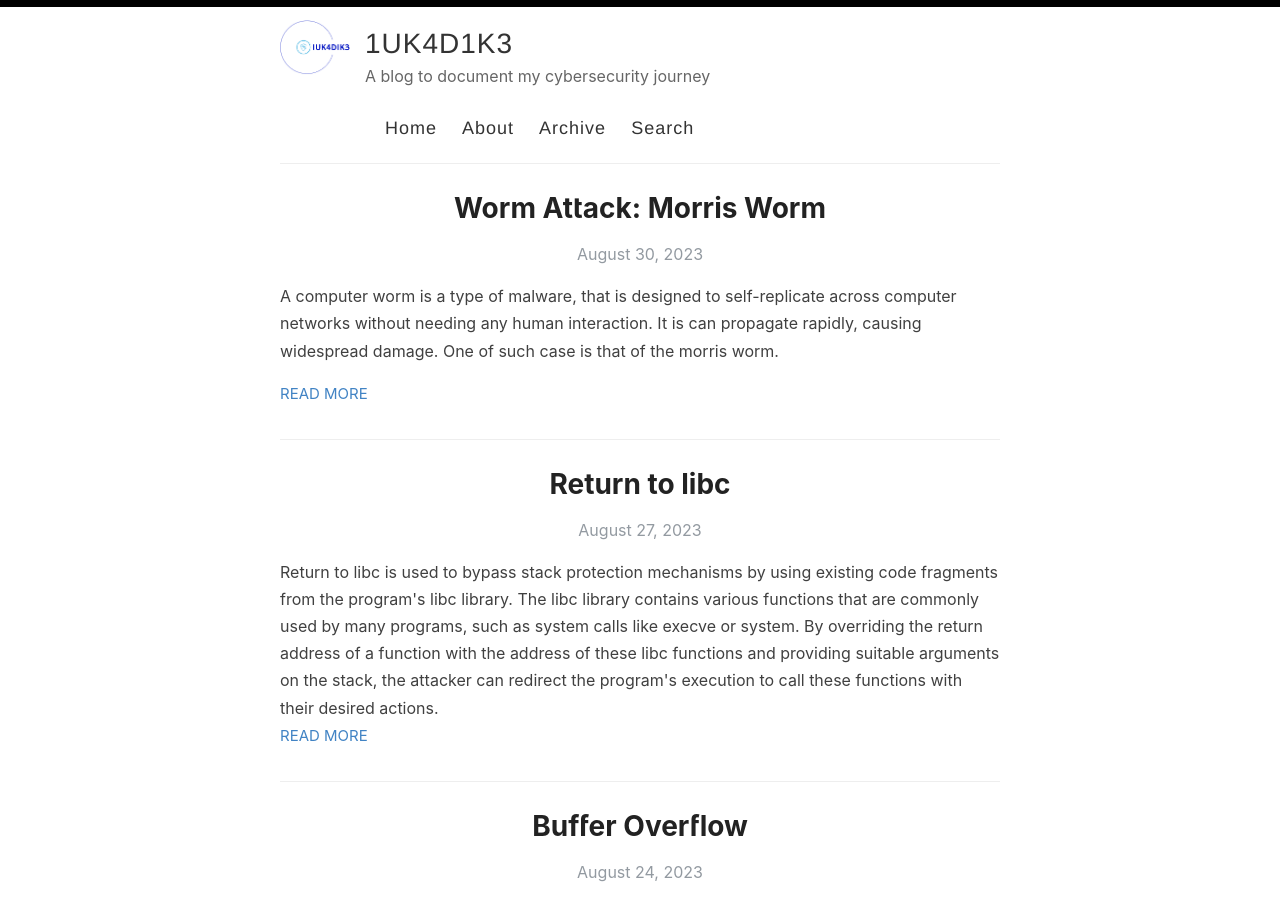
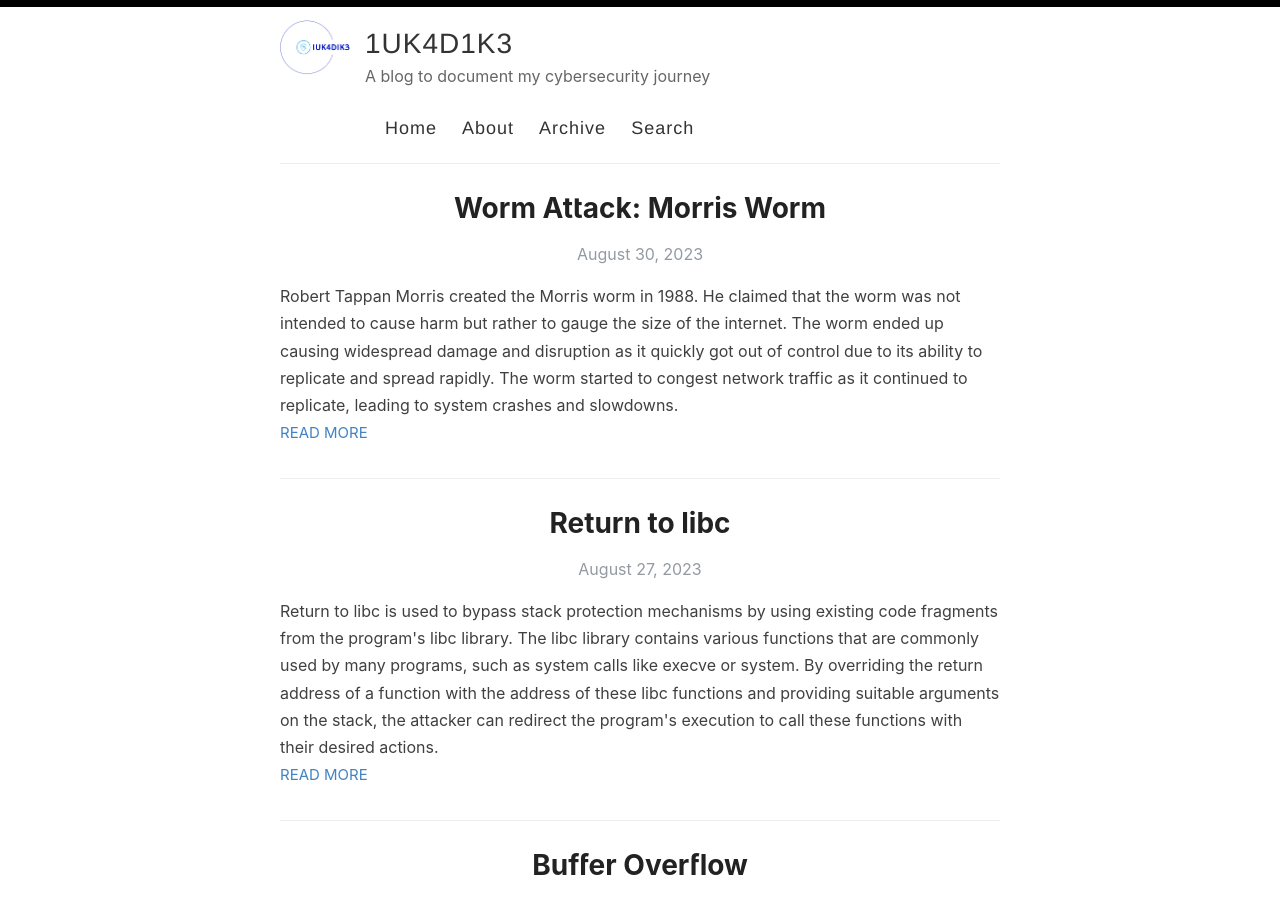
Before and after one commit to iukadike/blog, a Jekyll site: the page built from index.html, in a window 1280 px wide and 900 px high. Built offline with Jekyll 4.4.1, drawn with Linux system fonts in a browser that asks for light colours; the list of posts is cut into pages by our own code.

Commit message:
update post content

````diff
--- a/_posts/2023-08-30-morris-worm.md
+++ b/_posts/2023-08-30-morris-worm.md
@@ -1,15 +1,15 @@
 ---
 layout: post
 title: "Worm Attack: Morris Worm"
-excerpt:
+excerpt: Robert Tappan Morris created the Morris worm in 1988. He claimed that the worm was not intended to cause harm but rather to gauge the size of the internet. The worm ended up causing widespread damage and disruption as it quickly got out of control due to its ability to replicate and spread rapidly. The worm started to congest network traffic as it continued to replicate, leading to system crashes and slowdowns.
 categories: [bof, worm, malware]
 ---
 
-A computer worm is a type of malware, that is designed to self-replicate across computer networks without needing any human interaction. It is can propagate rapidly, causing widespread damage. One of such case is that of the morris worm.
+A computer worm is a type of malware that is designed to self-replicate across computer networks without needing any human interaction. It can propagate rapidly, causing widespread damage. One such case is that of the Morris worm.
 
-The worm was created in 1988 by Robert Tappan Morris. He claimed that the worm was not intended to cause harm, but rather to gauge the size of the internet. The worm ended up causing widespread damage and disruption as it quickly got out of control due to its ability to replicate and spread rapidly. The worm started to congest network traffic as it continued to replicate, leading to system crashes and slowdowns.
+Robert Tappan Morris created the Morris worm in 1988. He claimed that the worm was not intended to cause harm but rather to gauge the size of the internet. The worm ended up causing widespread damage and disruption as it quickly got out of control due to its ability to replicate and spread rapidly. The worm started to congest network traffic as it continued to replicate, leading to system crashes and slowdowns.
 
-While the morris worm is old, the techniques used by most worms today are still the same and involve two main parts: attack and self-duplication.
+While the Morris worm is old, the techniques used by most worms today are still the same and involve two main parts: attack and self-duplication.
 
 In this post, I aim to document my findings and observations while performing a SEED lab.
 
@@ -122,15 +122,15 @@ while True:
 
 #### Creating the badfile
 
-The attack involves overflowing a buffer in a function in the vulnerable program. To successfully execute a buffer-overflow attack, parameters like the stack frame pointer address, the buffer address of the vulnerable function need to be known. This can be obtained by debugging the program. However, because this lab is not necessarily about buffer-overflow, but observing a worm in acion, the author has designed the lab in such a way that these values are made available to the student when running the program runs normally.
+The attack involves overflowing a buffer in a function in the vulnerable program. To successfully execute a buffer-overflow attack, parameters like the stack frame pointer address and the buffer address of the vulnerable function need to be known. This can be obtained by debugging the program. However, because this lab is not necessarily about buffer overflow but about observing a worm in action, the author has designed the lab in such a way that these values are made available to the student when running the program normally.
 
 ```bash
 echo hello | nc -w2 10.153.0.72 9090
 ```
 
-**image**
+![task-1-a](https://github.com/iukadike/blog/assets/58455326/170133b1-2a55-4034-af5e-6e56ac61357f)
 
-We will use the information gotten from output of the program to edit the skeleton code such that a buffer-overflow attack happens
+We will use the information gotten from the output of the program to edit the skeleton code so that a buffer-overflow attack happens.
 
 ```python
 # Create the badfile (the malicious payload)
@@ -156,25 +156,25 @@ def createBadfile():
 
 The return address is after the frame pointer. This means that the return address is ebp+4 (for 32-bit). To find the offset, we have to find the distance of the return address from the start of the buffer. This is calculated as `ebp-buffer+4`
 
-We have chosen the address to store in our return address as ebp+12 because we need the return address value to be an address of one of the NOPs.
+We have chosen the address to store in our return address as ebp+12 because we need the return address value to be the address of one of the NOPs.
 </details>
 
-To test the attack, we simply run the attack program. If the attack is successful, a smiley face will be printed out on the target machine. As seen from the screenshot below, the attack is successful.
+To test the attack, we simply run the attack program. If the attack is successful, a smiley face will be printed on the target machine. As seen from the screenshot below, the attack was successful.
 
-**image**
+![task-1-b](https://github.com/iukadike/blog/assets/58455326/baa21848-52a5-4afd-8a4a-5de34e07cf85)
 
 
 <br>
 
 ### Self Duplication
 
-The distinct property of a worm is that it self replicates by copying itself from one machine to amother. There are two typical strategies used by worms for replication:
-- All the code is contained inside the shellcode payload
-- The attack code is divided into two:
+The distinct property of a worm is that it self-replicates by copying itself from one machine to another. There are two typical strategies used by worms for replication:
+- All the code is contained inside the shellcode payload.
+- The attack code is divided into two parts:
   -  an initial payload that is the shellcode used to exploit the buffer-overflow vulnerability
   -  a more complex payload (written using any language) that the shellcode fetches.
 
-For our worm to achieve self duplication, we would further modify the skeleton code as thus:
+For our worm to achieve self-dupplication, we would further modify the skeleton code as follows:
 
 ```python
 shellcode= (
@@ -202,21 +202,22 @@ while True:
     exit(0)
 ```
 
-Now, when the buffer-overflow vulnerability is exploited, our worm should be successfully copied. We can confirm by navigating to directory we provided.
+Now, when the buffer-overflow vulnerability is exploited, our worm should be successfully copied. We can confirm by navigating to the directory where the worm was copied to.
 
-**image**
+![task-2-a](https://github.com/iukadike/blog/assets/58455326/26c9ed2b-89bf-4ecf-b868-dbeb9bf5b31b)
 
-**image**
+![task-2-b](https://github.com/iukadike/blog/assets/58455326/8290920a-32ad-468d-901c-28c8574ceef2)
+
 
 <br>
 
 ### Propagation
 
-After the previous task, the worm has crawled (copied) itself crawl from our computer to the first target. We however, want the worm to keep crawling to other computers.
+After the previous task, the worm has crawled (copied) itself from our computer to the first target. We, however, want the worm to keep crawling to other computers.
 
-This task involves randomly generating an IP address and checking if the host is alive before launching the attack. The IP address will be randomly generated with the following pattern: `10.X.0.Y`, where X ranges from 151 to 155, and Y ranges from 70 to 80.
+This task involves randomly generating an IP address and checking if the host is alive before launching the attack. The IP address will be randomly generated with the following pattern: `10.X.0.Y`, where X ranges from 151 to 155 and Y ranges from 70 to 80.
 
-For our worm to achieve self duplication, we would further modify the skeleton code as thus:
+For our worm to achieve self-dupplication, we would further modify the skeleton code as follows:
 
 ```python
 shellcode= (
@@ -256,20 +257,21 @@ while True:
     #exit(0)
 ```
 
-Now, when the buffer-overflow vulnerability is exploited, not only is our worm copied, it also propagates. We can confirm by viewing internet map provided in the lab.
+Now, when the buffer-overflow vulnerability is exploited, not only is our worm copied, it also propagates. We can confirm by viewing the internet map provided in the lab.
 
-**image**
+![task-3-a](https://github.com/iukadike/blog/assets/58455326/483a2488-38bd-4e3f-a93e-b85ff2d65404)
 
-**image**
+![task-3-b](https://github.com/iukadike/blog/assets/58455326/066ddbbe-6b3c-415b-8d87-5db1e56093e9)
+
 
 <br>
 
 ### Preventing Self Infection
 
-To prevent our worm from running uncontrolled, we would need to put a check so that once a computer is compromised and an instance of the worm is already running, another instance of the worm will not run in a separate process.
-This task involves implementing a sort of checking mechanism to the worm code to ensure that only one instance of the worm can run on a compromised computer.
+To prevent our worm from running uncontrolled, we would need to put a check in place so that once a computer is compromised and an instance of the worm is already running, another instance of the worm will not run in a separate process.
+This task involves implementing a sort of checking mechanism in the worm code to ensure that only one instance of the worm can run on a compromised computer.
 
-In order to implement a checking mechanism for our worm, we would further modify the skeleton code as thus:
+In order to implement a checking mechanism for our worm, we would further modify the skeleton code as follows:
 
 ```python
 # Function to check to make sure this istance is a fresh instance
@@ -286,15 +287,19 @@ checkInstance()
 ```
 
 I have chosen to use `ps` to check if the program is already running. I have also decided to check if the result gotten by `ps` is greater than three because:
-- running the python subprocess function = 1 positive result
+- the worm.py program itself = 1 positive result
+- running the Python subprocess function = 1 positive result
 - running `grep` = 1 positive result
-- the worm.py program itself = 1 positive result
 
-Thus if the results are more, kill the process because it is a new one.
+We can verify this by modifying the code to `if len(wormProcess) == 3` to simulate the condition has been met and printing out debug information.
 
-We can confirm the code works by viewing internet map provided in the lab.
+![task-4-a](https://github.com/iukadike/blog/assets/58455326/46f271df-3270-43a9-b442-8aff48913628)
 
-**image**
+Thus, if the results are higher, we know that the computer is already infected; therefore, kill the process because it is a new one.
+
+We can confirm the code works by viewing the internet map provided in the lab. The video speed is 4x.
+
+[task-4-b.webm](https://github.com/iukadike/blog/assets/58455326/966f01a9-e0fe-4b48-83e3-89b985897af8)
 
 <br>
 
@@ -411,3 +415,16 @@ while True:
     #exit(0)
 ```
 </details>
+
+This task involves switching to a larger internet provided in the lab. The purpose of this task is to see how the worm spreads on a more realistic emulated internet. The mini-internet is comprised of about 240 hosts.
+
+For this task,the IP address will be randomly generated with the following pattern: `10.X.0.Y`, where X ranges from 151 to 180 and Y ranges from 70 to 100. The worm will be released on one host, `10.151.0.71` and observed on the internet map as it propagates.
+
+Hosts `10.150.0.Y` will be used as a control group. These hosts will be exempt from infection. The video speed is 8x.
+
+[task-5.webm](https://github.com/iukadike/blog/assets/58455326/39fd7fda-3070-4ce0-9610-a68ffda60d65)
+
+The hosts that did not flash in the video belong to the control group.
+
+
+Thanks for reading.
````
Also changed, not shown: other parts of _posts/2023-08-30-morris-worm.md (+5 -7 lines).
